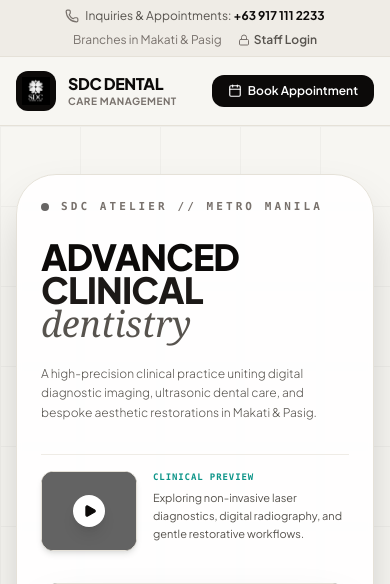
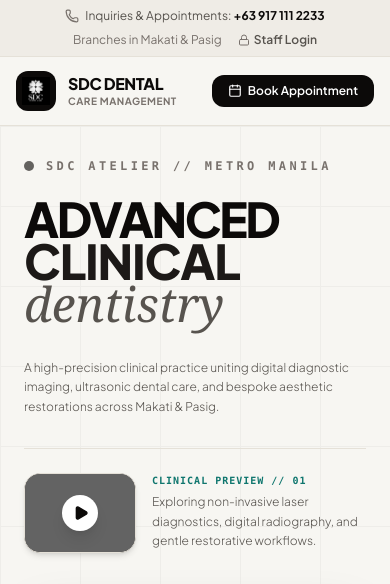
Before and after one commit to haaalery/sdc-dental-clinic, a PHP site: page / in a window 390 px wide. Shown: the top 584 px of the page. Run offline with PHP 8.4, Linux system fonts and the light colour scheme; data that the repository does not hold is empty; some libraries are stand-ins or nearby versions; some web fonts are replaced; grey boxes are pictures that could not be loaded.

Commit message:
Expand Hero to full-screen edge-to-edge architectural canvas

```diff
--- a/views/portal/landing.php
+++ b/views/portal/landing.php
@@ -135,59 +135,55 @@ $currentUser = Session::user();
         </div>
     </header>
 
-    <!-- Hero Section (High-Tech Biotech / Architectural Editorial Layout from Reference) -->
-    <section class="bg-[#F7F6F2] border-b border-[#E5E1D8] py-12 md:py-20 relative overflow-hidden">
+    <!-- Full Hero Section (Edge-to-Edge High-Tech Biotech / Architectural Editorial Screen) -->
+    <section class="relative w-full min-h-[calc(100vh-72px)] bg-[#F7F6F2] border-b border-[#E5E1D8] px-6 sm:px-10 lg:px-16 py-8 sm:py-12 flex flex-col justify-between overflow-hidden">
 
         <!-- Subtle Architectural Ambient Watermark Grid -->
-        <div class="absolute inset-0 opacity-[0.03] pointer-events-none" style="background-image: linear-gradient(#1c1917 1px, transparent 1px), linear-gradient(to right, #1c1917 1px, transparent 1px); background-size: 80px 80px;"></div>
+        <div class="absolute inset-0 opacity-[0.035] pointer-events-none" style="background-image: linear-gradient(#1c1917 1px, transparent 1px), linear-gradient(to right, #1c1917 1px, transparent 1px); background-size: 80px 80px;"></div>
 
-        <div class="max-w-7xl mx-auto px-4 sm:px-6 lg:px-8 relative z-10">
+        <!-- Full Canvas Grid -->
+        <div class="w-full h-full flex-1 grid grid-cols-1 lg:grid-cols-12 gap-8 lg:gap-8 items-center relative z-10 my-auto">
 
-            <!-- Main Architectural Canvas Frame -->
-            <div class="relative bg-white/90 backdrop-blur-sm rounded-[2.5rem] border border-[#E5E1D8] shadow-2xl overflow-hidden p-6 sm:p-10 lg:p-14">
-
-                <div class="grid grid-cols-1 lg:grid-cols-12 gap-8 lg:gap-6 items-center relative">
-
-                    <!-- Left Column: Massive Wide Bold Headline & Subtitle -->
-                    <div class="lg:col-span-6 z-20 flex flex-col justify-between space-y-8">
+            <!-- Left Column: Towering Geometric Headline & Bottom-Left Vignette -->
+            <div class="lg:col-span-5 flex flex-col justify-between h-full space-y-8 lg:space-y-12 z-20">
                 <div>
                     <div class="flex items-center space-x-3 mb-6">
-                                <span class="w-2 h-2 rounded-full bg-stone-900 animate-pulse"></span>
-                                <span class="font-mono text-[11px] font-bold tracking-[0.28em] uppercase text-stone-500">
+                        <span class="w-2.5 h-2.5 rounded-full bg-stone-900 animate-pulse"></span>
+                        <span class="font-mono text-xs font-bold tracking-[0.28em] uppercase text-stone-500">
                             SDC ATELIER // METRO MANILA
                         </span>
                     </div>
 
                     <!-- Massive Bold Geometric Tech Typography (Matches Reference) -->
-                            <h2 class="text-4xl sm:text-6xl lg:text-[4.2rem] font-black tracking-tight uppercase leading-[0.92] text-stone-950">
+                    <h2 class="text-5xl sm:text-7xl lg:text-[5rem] xl:text-[5.8rem] font-black tracking-tighter uppercase leading-[0.88] text-stone-950">
                         ADVANCED <br>
                         <span class="tracking-tight text-stone-900">CLINICAL</span> <br>
                         <span class="font-serif italic font-normal text-stone-600 lowercase tracking-normal">dentistry</span>
                     </h2>
 
-                            <p class="text-stone-600 text-xs sm:text-sm mt-6 max-w-md font-light leading-relaxed">
-                                A high-precision clinical practice uniting digital diagnostic imaging, ultrasonic dental care, and bespoke aesthetic restorations in Makati & Pasig.
+                    <p class="text-stone-600 text-xs sm:text-sm mt-8 max-w-md font-light leading-relaxed">
+                        A high-precision clinical practice uniting digital diagnostic imaging, ultrasonic dental care, and bespoke aesthetic restorations across Makati & Pasig.
                     </p>
                 </div>
 
                 <!-- Bottom-Left Vignette: Compact Video / Procedure Preview Tile (Matches Reference) -->
-                        <div class="pt-4 border-t border-[#EFECE6] max-w-sm">
+                <div class="pt-6 border-t border-[#E5E1D8] max-w-md">
                     <div class="flex items-start space-x-4">
-                                <a href="#services" class="relative w-24 h-20 rounded-xl overflow-hidden bg-stone-900 border border-[#E5E1D8] flex-shrink-0 group block shadow-md">
+                        <a href="#services" class="relative w-28 h-20 rounded-2xl overflow-hidden bg-stone-900 border border-[#E5E1D8] flex-shrink-0 group block shadow-md">
                             <img src="https://images.unsplash.com/photo-1629909615184-74f495363b67?auto=format&fit=crop&w=600&q=80"
                                  alt="Procedure preview"
                                  class="w-full h-full object-cover filter brightness-90 group-hover:scale-110 transition duration-500">
                             <div class="absolute inset-0 bg-black/30 flex items-center justify-center">
-                                        <div class="w-8 h-8 rounded-full bg-white text-stone-950 flex items-center justify-center shadow-lg transition transform group-hover:scale-110">
-                                            <i data-lucide="play" class="w-3.5 h-3.5 fill-current ml-0.5"></i>
+                                <div class="w-9 h-9 rounded-full bg-white text-stone-950 flex items-center justify-center shadow-lg transition transform group-hover:scale-110">
+                                    <i data-lucide="play" class="w-4 h-4 fill-current ml-0.5"></i>
                                 </div>
                             </div>
                         </a>
                         <div>
-                                    <span class="text-[9px] font-mono uppercase tracking-widest text-teal-600 font-bold block mb-1">
-                                        CLINICAL PREVIEW
+                            <span class="text-[10px] font-mono uppercase tracking-widest text-teal-700 font-bold block mb-1">
+                                CLINICAL PREVIEW // 01
                             </span>
-                                    <p class="text-[11px] text-stone-600 leading-relaxed">
+                            <p class="text-xs text-stone-600 leading-relaxed font-light">
                                 Exploring non-invasive laser diagnostics, digital radiography, and gentle restorative workflows.
                             </p>
                         </div>
@@ -195,42 +191,38 @@ $currentUser = Session::user();
                 </div>
             </div>
 
-                    <!-- Center & Right: Hero Centerpiece & Flanking Editorial Teasers -->
-                    <div class="lg:col-span-6 relative z-10">
-                        <div class="grid grid-cols-1 sm:grid-cols-12 gap-6 items-center">
-
-                            <!-- Centerpiece: Prominent Diagonal High-Tech Clinical Visual (Matches Reference) -->
-                            <div class="sm:col-span-7 relative">
-                                <div class="relative w-full h-[380px] sm:h-[460px] rounded-2xl overflow-hidden shadow-2xl border border-[#E5E1D8] bg-stone-950 group">
-                                    <img src="https://images.unsplash.com/photo-1629909613654-28e377c37b09?auto=format&fit=crop&w=1200&q=85"
+            <!-- Center Column: Prominent High-Tech Clinical Visual (Expansive Full Scale) -->
+            <div class="lg:col-span-4 relative flex items-center justify-center">
+                <div class="relative w-full h-[440px] sm:h-[520px] lg:h-[580px] xl:h-[620px] rounded-3xl overflow-hidden shadow-2xl border border-[#E5E1D8] bg-stone-950 group">
+                    <img src="https://images.unsplash.com/photo-1629909613654-28e377c37b09?auto=format&fit=crop&w=1400&q=85"
                          alt="SDC High-Tech Clinical Operatory"
                          class="w-full h-full object-cover filter brightness-95 transition-transform duration-700 ease-out group-hover:scale-105">
 
-                                    <div class="absolute inset-0 bg-gradient-to-t from-stone-950/80 via-transparent to-transparent flex flex-col justify-end p-6 text-white pointer-events-none">
-                                        <span class="text-[9px] font-mono tracking-widest uppercase text-teal-300 font-bold mb-1">
-                                            DIAGNOSTIC SUITE // 01
+                    <div class="absolute inset-0 bg-gradient-to-t from-stone-950/80 via-transparent to-transparent flex flex-col justify-end p-8 text-white pointer-events-none">
+                        <span class="text-[10px] font-mono tracking-widest uppercase text-teal-300 font-bold mb-1">
+                            DIAGNOSTIC SUITE // METRO MANILA
                         </span>
                         <p class="text-xs text-stone-300 font-light leading-relaxed">
-                                            Class-B sterilization & digital operatory imaging.
+                            Class-B vacuum autoclave sterilization & digital operatory imaging.
                         </p>
                     </div>
                 </div>
             </div>
 
-                            <!-- Right Flank: Editorial Article Teaser & Direct Booking Link (Matches Reference) -->
-                            <div class="sm:col-span-5 flex flex-col justify-between space-y-6">
+            <!-- Right Column: Editorial Teasers & Direct Actions (Matches Reference) -->
+            <div class="lg:col-span-3 flex flex-col justify-between h-full space-y-8 lg:space-y-12">
 
                 <!-- Top Right Card: Specialized Standards Teaser -->
-                                <a href="#standards" class="group block p-4 rounded-2xl bg-[#FAF9F5] border border-[#E5E1D8] hover:border-stone-400/80 shadow-xs transition">
-                                    <div class="w-full h-28 rounded-xl overflow-hidden bg-stone-900 mb-3 relative">
+                <a href="#standards" class="group block p-5 rounded-3xl bg-white border border-[#E5E1D8] hover:border-stone-400/80 shadow-sm transition">
+                    <div class="w-full h-36 rounded-2xl overflow-hidden bg-stone-900 mb-4 relative">
                         <img src="https://images.unsplash.com/photo-1588776814546-daab30f310ce?auto=format&fit=crop&w=600&q=80"
                              alt="Sterilization & Clinical Standards"
                              class="w-full h-full object-cover group-hover:scale-105 transition duration-500 filter brightness-95">
-                                        <div class="absolute top-2 left-2 px-2 py-0.5 rounded bg-black/60 backdrop-blur-md text-white font-mono text-[9px]">
+                        <div class="absolute top-2.5 left-2.5 px-2.5 py-0.5 rounded-full bg-black/60 backdrop-blur-md text-white font-mono text-[9px] font-bold">
                             PROTOCOL
                         </div>
                     </div>
-                                    <span class="text-[9px] font-mono uppercase tracking-widest text-stone-500 font-bold block mb-1">
+                    <span class="text-[10px] font-mono uppercase tracking-widest text-stone-500 font-bold block mb-1">
                         PRACTICE STANDARD
                     </span>
                     <h4 class="text-xs font-bold text-stone-950 group-hover:underline leading-snug">
@@ -238,12 +230,12 @@ $currentUser = Session::user();
                     </h4>
                 </a>
 
-                                <!-- Bottom Right Note & Action Link -->
-                                <div class="pt-2">
-                                    <p class="text-[11px] text-stone-500 leading-relaxed mb-4">
-                                        Direct doctor consultations, transparent itemized receipts, and comfortable suites in Metro Manila.
+                <!-- Bottom Right Philosophy Note & Reserve Action -->
+                <div class="pt-6 border-t border-[#E5E1D8]">
+                    <p class="text-xs text-stone-500 leading-relaxed mb-6 font-light">
+                        Direct doctor consultations, transparent itemized receipts, and comfortable private suites in Metro Manila.
                     </p>
-                                    <a href="#booking-form" class="inline-flex items-center space-x-2 text-xs font-bold text-stone-950 uppercase tracking-wider group hover:text-stone-700 transition">
+                    <a href="#booking-form" class="inline-flex items-center space-x-2 px-6 py-3.5 bg-stone-950 hover:bg-black text-white text-xs font-bold uppercase tracking-wider rounded-full shadow-md transition group">
                         <span>Reserve Visit</span>
                         <i data-lucide="arrow-right" class="w-3.5 h-3.5 transition-transform group-hover:translate-x-1"></i>
                     </a>
@@ -251,12 +243,6 @@ $currentUser = Session::user();
 
             </div>
 
-                        </div>
-                    </div>
-
-                </div>
-
-            </div>
         </div>
     </section>
 
```
Lines whose indentation alone changed are shown as unchanged.
